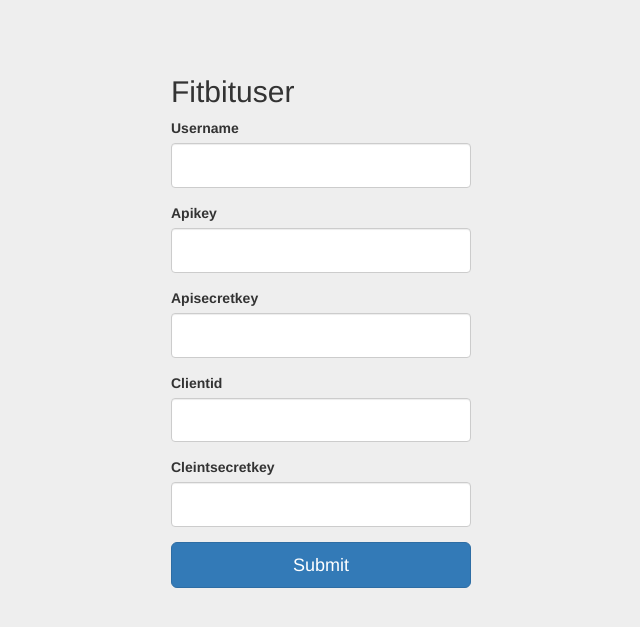
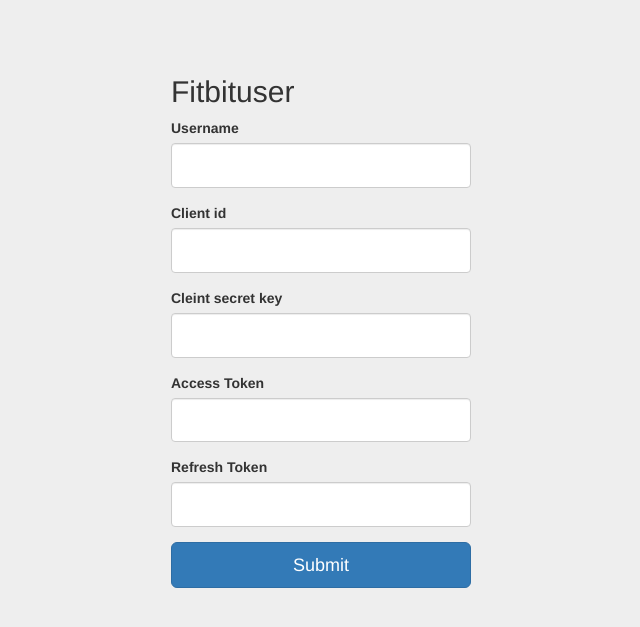
Before and after one commit to myselfdesai/fitbitapp, a Flask app: page /fitbituser/new in a window 1280 px wide. Shown: the top 627 px of the page, without its empty margins (319-959 px from the left). Run offline with Flask 2, Linux system fonts and the light colour scheme; the visitor is signed in with stand-in values (Sample User, id 1); some libraries are stand-ins or nearby versions.

Commit message:
restructring config variable and other db variable

```diff
--- /dev/null
+++ b/config.py
@@ -0,0 +1,3 @@
+class Config(object):
+  SECRET_KEY = '5791628bb0b13ce0c676dfde280ba245'
+  SQLALCHEMY_DATABASE_URI  = 'sqlite:///site.db'
--- a/src/forms.py
+++ b/src/forms.py
@@ -4,10 +4,10 @@ from wtforms.validators import DataRequired, Email
 
 class FitbitUserForm(FlaskForm):
     username = StringField('Username', validators=[DataRequired()])
-    api_key = StringField('Apikey', validators=[DataRequired()])
-    api_secret_key = StringField('Apisecretkey', validators=[DataRequired()])
-    client_id = StringField('Clientid', validators=[DataRequired()])
-    client_secret_key = StringField('Cleintsecretkey', validators=[DataRequired()])
+    client_id = StringField('Client id', validators=[DataRequired()])
+    client_secret_key = StringField('Cleint secret key', validators=[DataRequired()])
+    access_token = StringField('Access Token', validators=[DataRequired()])
+    refresh_token = StringField('Refresh Token', validators=[DataRequired()])
     submit = SubmitField('User')
 
 class LoginForm(FlaskForm):
--- a/src/models.py
+++ b/src/models.py
@@ -16,10 +16,10 @@ class User(db.Model, UserMixin):
 class FitbitUser(db.Model):
   id = db.Column(db.Integer, primary_key=True)
   username = db.Column(db.String(50),nullable=False)
-  api_key = db.Column(db.String(100),nullable=False)
-  api_secret_key = db.Column(db.String(100),nullable=False)
   client_id = db.Column(db.Text,nullable=False)
   client_secret_key = db.Column(db.Text,nullable=False)
+  access_token = db.Column(db.String(100),nullable=False)
+  refresh_token = db.Column(db.String(100),nullable=False)
 
   def __repr__(self):
       return f"FitbitUser( '{self.username}')"
--- a/src/routes.py
+++ b/src/routes.py
@@ -43,10 +43,10 @@ def new_fitbituser():
     if form.validate_on_submit():
         fitbituser = FitbitUser(
           username=form.username.data,
-          api_key=form.api_key.data,
-          api_secret_key=form.api_secret_key.data,
           client_id = form.client_id.data,
-          client_secret_key = form.client_secret_key.data
+          client_secret_key = form.client_secret_key.data,
+          access_token=form.access_token.data,
+          refresh_token=form.refresh_token.data,
         )
         db.session.add(fitbituser)
         db.session.commit()
@@ -61,56 +61,40 @@ def update_fitbituser(fitbituser_id):
     form = FitbitUserForm()
     if form.validate_on_submit():
         fitbituser.username = form.username.data
-        fitbituser.api_key = form.api_key.data
-        fitbituser.api_secret_key = form.api_secret_key.data
         fitbituser.client_id = form.client_id.data
         fitbituser.client_secret_key = form.client_secret_key.data
+        fitbituser.access_token = form.access_token.data
+        fitbituser.refresh_token = form.refresh_token.data
+
         db.session.commit()
         flash('Your post has been updated!', 'success')
         return redirect(url_for('home'))
     elif request.method == 'GET':
         form.username.data = fitbituser.username
-        form.api_key.data = fitbituser.api_key
-        form.api_secret_key.data = fitbituser.api_secret_key
         form.client_id.data = fitbituser.client_id
         form.client_secret_key.data = fitbituser.client_secret_key
+        form.access_token.data = fitbituser.access_token
+        form.refresh_token.data = fitbituser.refresh_token
     return render_template('create_fitbituser.html', title='Update Fitbit User',
                            form=form, legend='Update Fitbit User')
-
-
-# @app.route("/fitbituser/<int:fitbituser_id>/delete", methods=['POST'])
-# @login_required
-# def delete_fitbituser(post_id):
-#     post = Post.query.get_or_404(post_id)
-#     if post.author != current_user:
-#         abort(403)
-#     db.session.delete(post)
-#     db.session.commit()
-#     flash('Your post has been deleted!', 'success')
-#     return redirect(url_for('home'))
 
 @app.route("/fitbituser_page/<int:fitbituser_id>")
 @login_required
 def FitbitUserPage(fitbituser_id):
     fitbituser = FitbitUser.query.get_or_404(fitbituser_id)
+    CLIENT_ID = fitbituser.client_id
+    CLIENT_SECRET = fitbituser.client_secret_key
+    ACCESS_TOKEN= fitbituser.access_token
+    REFRESH_TOKEN= fitbituser.refresh_token
+    auth2_client=fitbit.Fitbit(CLIENT_ID,CLIENT_SECRET,oauth2=True,access_token=ACCESS_TOKEN,refresh_token=REFRESH_TOKEN, expires_in=2592000)
 
-    print(fitbituser)
-    # CLIENT_ID =
-    # CLIENT_SECRET =
-    # # server=Oauth2.OAuth2Server(CLIENT_ID, CLIENT_SECRET)
-    # # server.browser_authorize()
-    # ACCESS_TOKEN=
-    # REFRESH_TOKEN=
-    # auth2_client=fitbit.Fitbit(CLIENT_ID,CLIENT_SECRET,oauth2=True,access_token=ACCESS_TOKEN,refresh_token=REFRESH_TOKEN, expires_in=2592000)
+    oneDate = pd.datetime(year = 2019, month = 5, day = 3)
+    oneDayData = auth2_client.intraday_time_series('activities/heart',base_date=oneDate,detail_level='15min')
+    print(type(oneDayData))
+    df = pd.DataFrame(oneDayData['activities-heart-intraday']['dataset'])
+    fitbituser = df.values.tolist()
 
-    # oneDate = pd.datetime(year = 2019, month = 5, day = 3)
-    # oneDayData = auth2_client.intraday_time_series('activities/heart',base_date=oneDate,detail_level='15min')
-    # print(type(oneDayData))
-    # df = pd.DataFrame(oneDayData['activities-heart-intraday']['dataset'])
-
-    # fitbituser = df.values.tolist()
-    # return render_template('fitbit.html', fitbituser_data=oneDayData)
-    return render_template('fitbit.html')
+    return render_template('fitbit.html', fitbituser_data=oneDayData)
 
 def init_fitbit():
     unauth_client = fitbit.Fitbit('<consumer_key>', '<consumer_secret>')
--- a/src/templates/create_fitbituser.html
+++ b/src/templates/create_fitbituser.html
@@ -17,10 +17,10 @@
     <h2 class="form-signin-heading">Fitbituser</h2>
     {{ form.hidden_tag() }}
     {{ wtf.form_field(form.username) }}
-    {{ wtf.form_field(form.api_key) }}
-    {{ wtf.form_field(form.api_secret_key) }}
     {{ wtf.form_field(form.client_id) }}
     {{ wtf.form_field(form.client_secret_key) }}
+    {{ wtf.form_field(form.access_token) }}
+    {{ wtf.form_field(form.refresh_token) }}
     <button class="btn btn-lg btn-primary btn-block" type="submit">Submit</button>
   </form>
 
--- a/src/templates/home.html
+++ b/src/templates/home.html
@@ -41,7 +41,7 @@ Demo App
         {% if current_user.is_authenticated %}
           {% for user in fitbit_users %}
             <h2><a href="{{ url_for('FitbitUserPage', fitbituser_id=user.id) }}">{{ user.username }}</a></h2>
-            <a class="btn btn-secondary btn-sm mt-1 mb-1" href="{{ url_for('update_fitbituser', fitbituser_id=user.id) }}">Update</a>
+            <a href="{{ url_for('update_fitbituser', fitbituser_id=user.id) }}">Update</a>
           {% endfor %}
         {% else %}
           <h1> please login in order to see data </h1>
```
Also changed, not shown: src/__init__.py (+1 -6 lines), src/templates/fitbit.html (+23 -18 lines), 2 other files.
